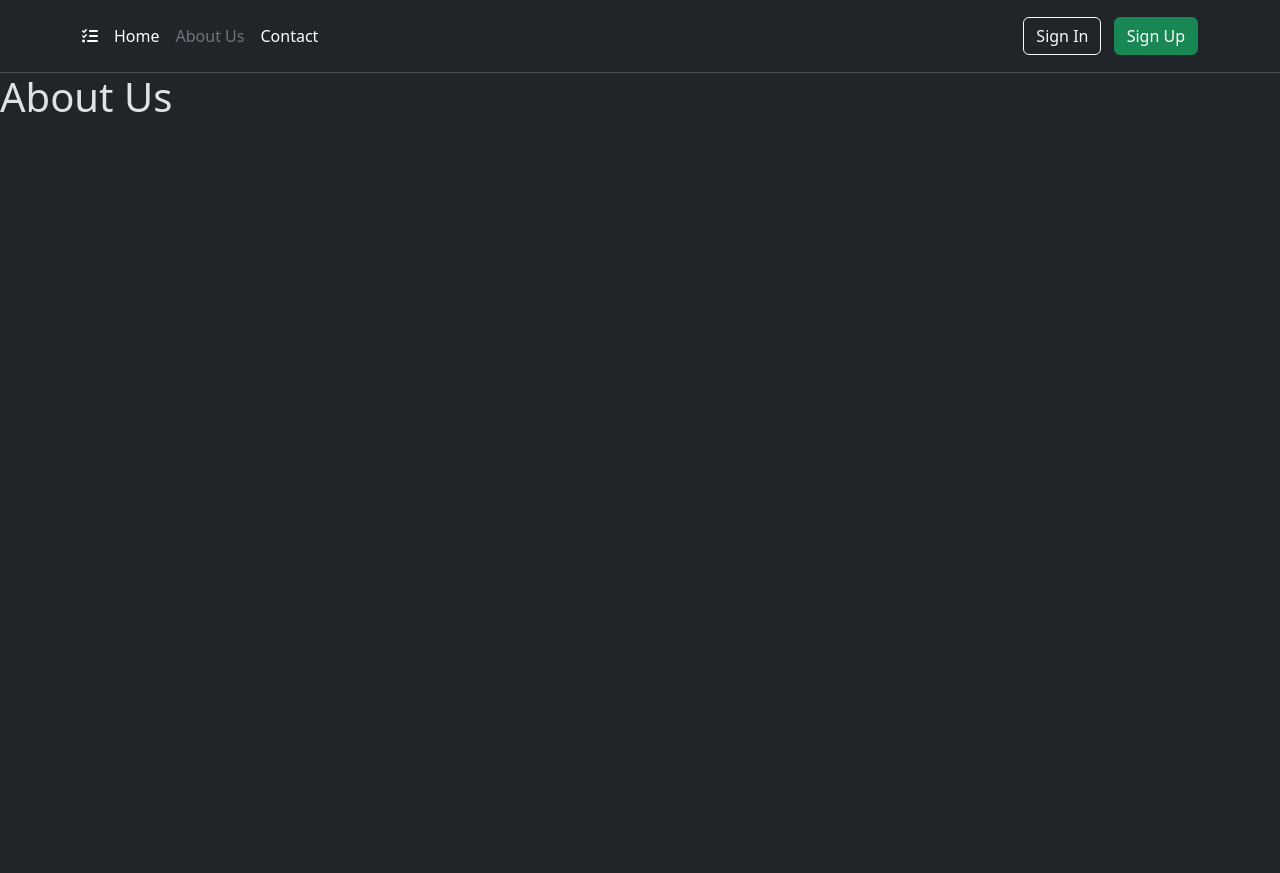
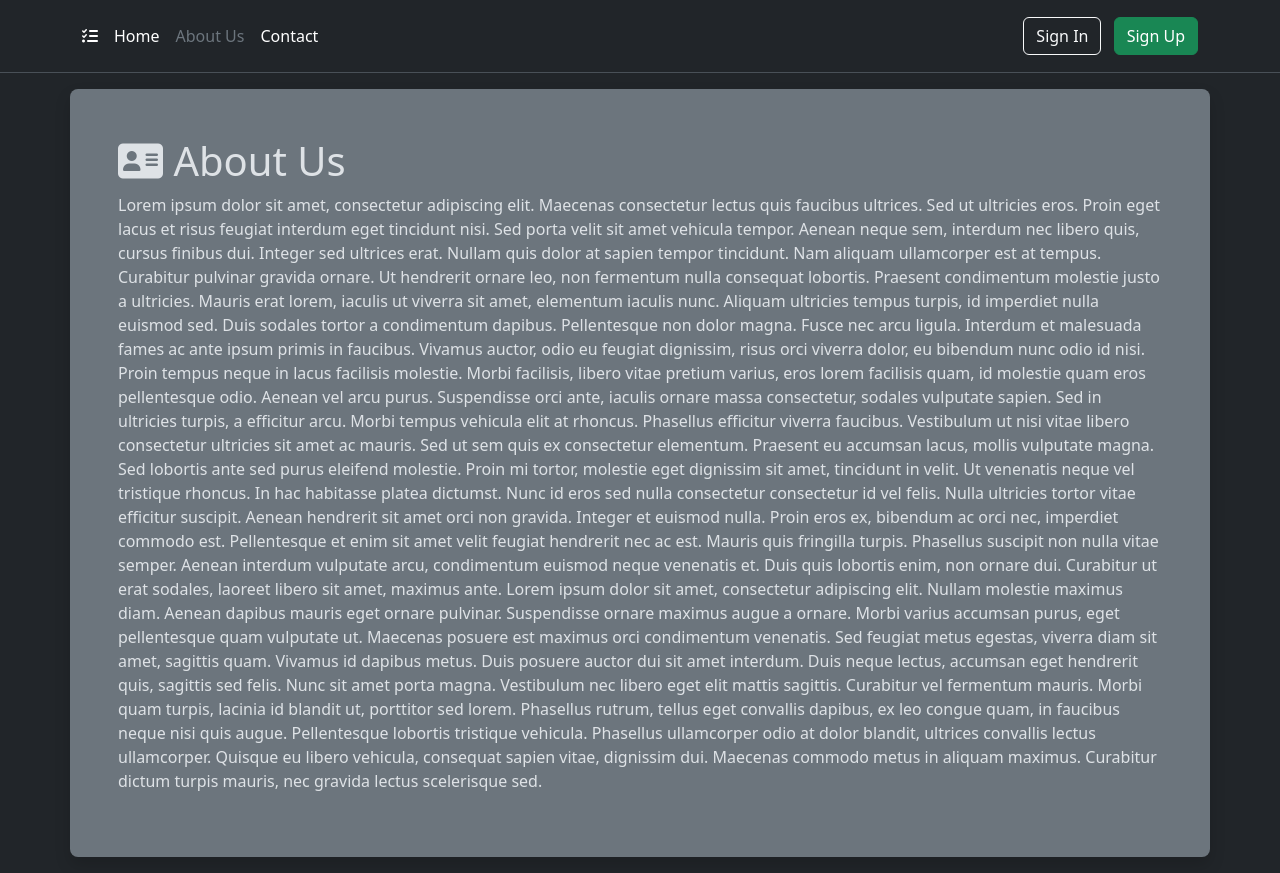
Before and after one commit to Yakubovich17/todo-list, a Flask app: page /about in a window 1280 px wide. Before the commit the page ends 112 px from the top, so only its background shows below. Run offline with Flask 3, Linux system fonts and the light colour scheme; parts of the project's set-up code (start-up, migrations or seed data) failed here and were passed over.

Commit message:
New about us page

```diff
--- a/todolist/templates/pages/about.html
+++ b/todolist/templates/pages/about.html
@@ -3,5 +3,23 @@
 {% block title %} About Us {% endblock %}
 
 {% block content %}
-<h1>About Us</h1>
+<div class="container py-3">
+    <div class="row justify-content-center">
+        <div class="col-md-12 bg-secondary rounded-3 p-5 shadow">
+            <h1><i class="fa-solid fa-address-card"></i> About Us</h1>
+            <p>
+                Lorem ipsum dolor sit amet, consectetur adipiscing elit. Maecenas consectetur lectus quis faucibus ultrices. Sed ut ultricies eros. Proin eget lacus et risus feugiat interdum eget tincidunt nisi. Sed porta velit sit amet vehicula tempor. Aenean neque sem, interdum nec libero quis, cursus finibus dui. Integer sed ultrices erat. Nullam quis dolor at sapien tempor tincidunt. Nam aliquam ullamcorper est at tempus. Curabitur pulvinar gravida ornare. Ut hendrerit ornare leo, non fermentum nulla consequat lobortis. Praesent condimentum molestie justo a ultricies. Mauris erat lorem, iaculis ut viverra sit amet, elementum iaculis nunc. Aliquam ultricies tempus turpis, id imperdiet nulla euismod sed. Duis sodales tortor a condimentum dapibus. Pellentesque non dolor magna.
+
+                Fusce nec arcu ligula. Interdum et malesuada fames ac ante ipsum primis in faucibus. Vivamus auctor, odio eu feugiat dignissim, risus orci viverra dolor, eu bibendum nunc odio id nisi. Proin tempus neque in lacus facilisis molestie. Morbi facilisis, libero vitae pretium varius, eros lorem facilisis quam, id molestie quam eros pellentesque odio. Aenean vel arcu purus. Suspendisse orci ante, iaculis ornare massa consectetur, sodales vulputate sapien. Sed in ultricies turpis, a efficitur arcu. Morbi tempus vehicula elit at rhoncus. Phasellus efficitur viverra faucibus. Vestibulum ut nisi vitae libero consectetur ultricies sit amet ac mauris. Sed ut sem quis ex consectetur elementum. Praesent eu accumsan lacus, mollis vulputate magna. Sed lobortis ante sed purus eleifend molestie.
+
+                Proin mi tortor, molestie eget dignissim sit amet, tincidunt in velit. Ut venenatis neque vel tristique rhoncus. In hac habitasse platea dictumst. Nunc id eros sed nulla consectetur consectetur id vel felis. Nulla ultricies tortor vitae efficitur suscipit. Aenean hendrerit sit amet orci non gravida. Integer et euismod nulla. Proin eros ex, bibendum ac orci nec, imperdiet commodo est.
+
+                Pellentesque et enim sit amet velit feugiat hendrerit nec ac est. Mauris quis fringilla turpis. Phasellus suscipit non nulla vitae semper. Aenean interdum vulputate arcu, condimentum euismod neque venenatis et. Duis quis lobortis enim, non ornare dui. Curabitur ut erat sodales, laoreet libero sit amet, maximus ante. Lorem ipsum dolor sit amet, consectetur adipiscing elit. Nullam molestie maximus diam. Aenean dapibus mauris eget ornare pulvinar. Suspendisse ornare maximus augue a ornare. Morbi varius accumsan purus, eget pellentesque quam vulputate ut. Maecenas posuere est maximus orci condimentum venenatis. Sed feugiat metus egestas, viverra diam sit amet, sagittis quam. Vivamus id dapibus metus.
+
+                Duis posuere auctor dui sit amet interdum. Duis neque lectus, accumsan eget hendrerit quis, sagittis sed felis. Nunc sit amet porta magna. Vestibulum nec libero eget elit mattis sagittis. Curabitur vel fermentum mauris. Morbi quam turpis, lacinia id blandit ut, porttitor sed lorem. Phasellus rutrum, tellus eget convallis dapibus, ex leo congue quam, in faucibus neque nisi quis augue. Pellentesque lobortis tristique vehicula. Phasellus ullamcorper odio at dolor blandit, ultrices convallis lectus ullamcorper. Quisque eu libero vehicula, consequat sapien vitae, dignissim dui. Maecenas commodo metus in aliquam maximus. Curabitur dictum turpis mauris, nec gravida lectus scelerisque sed.
+            </p>
+        </div>
+    </div>
+</div>
+
 {% endblock content %}
```
